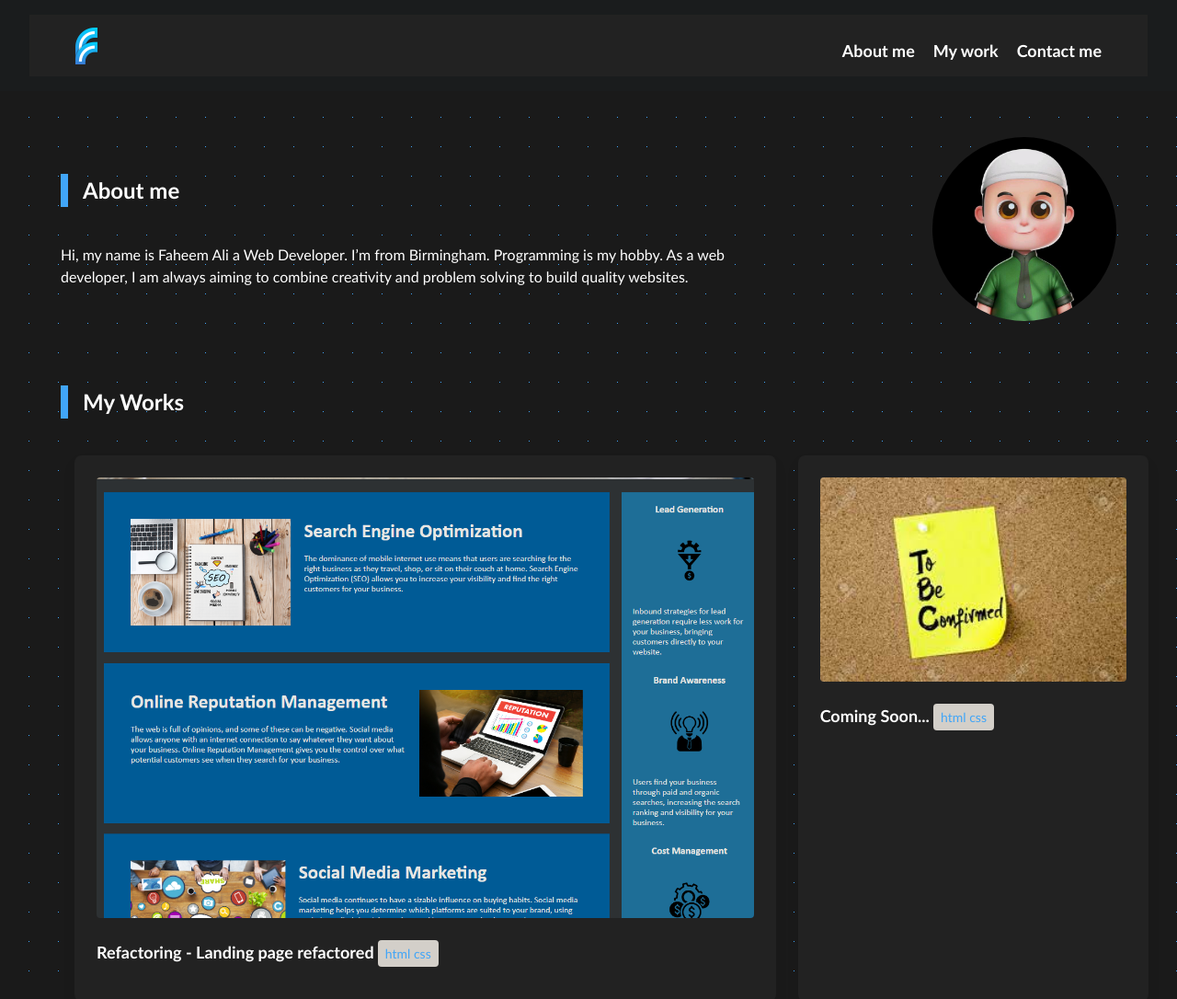
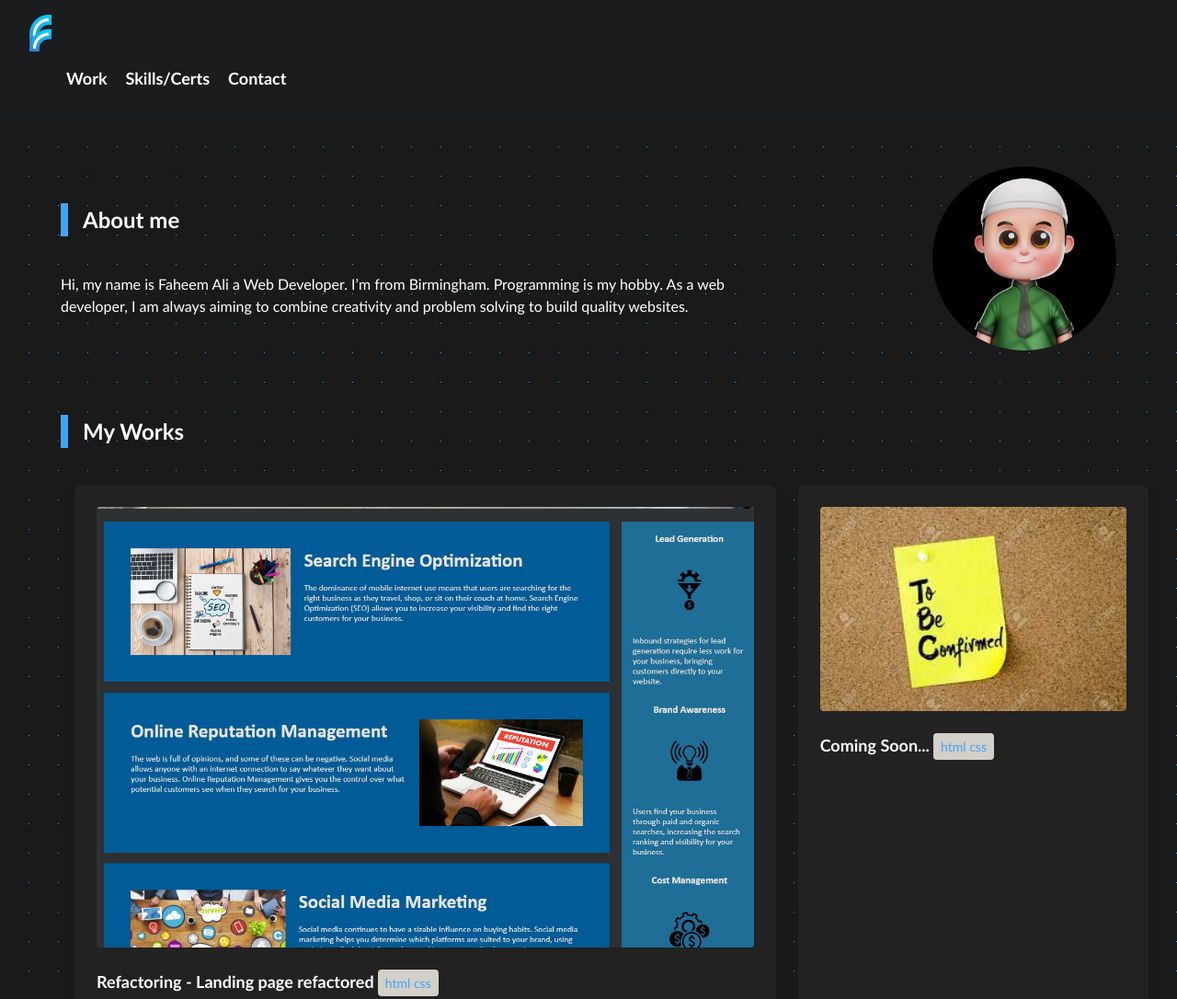
Before and after one commit to b70b70/personal-portfolio-website, a plain HTML site: page index.html in a window 1280 px wide. Shown: the top 1086 px of the page at 92% size. Drawn offline with Linux system fonts and the light colour scheme.

Commit message:
refactored html code for the nav and created css directory

```diff
--- a/assets/style.css
+++ b/assets/css/style.css
@@ -84,6 +84,7 @@ picture {
   .navbar-logo img{
     width 50px;
   }
+
  nav {
     background-color: var(--darkcolour);
     padding: 1rem;
@@ -92,7 +93,7 @@ picture {
     display:
 }
 
-.navbar {
+.navbar-wrapper {
   display: flex;
   justify-content:space-between;
   align-items: center;
--- a/index.html
+++ b/index.html
@@ -6,31 +6,36 @@
   <meta name="viewport" content="width=device-width, initial-scale=1.0">
   <meta http-equiv="X-UA-Compatible" content="ie=edge">
   <title>Faheem Ali's Portfolio</title>
-  <link rel="stylesheet" href="../personal-portfolio-website/assets/style.css" >
+  <link rel="stylesheet" href="../personal-portfolio-website/assets/css/style.css" >
 </head>
 
 <body>
   <!-- logo / nav -->
-  <header>
+
     <nav>
       <div class="container">
-      <div class="navbar">
+        <div class="nav-bar-wrapper">
         <a href="#" class="navbar-logo">
             <img src="./assets/logo.webp" alt="logo">
         </a>
-        <div class="nav-bar-wrapper">
-            <ul class="navbar-menu">
-                    <a href="#aboutme" class="navbar-menu-item">About me</a>
-                    <a href="#mywork" class="navbar-menu-item">My work</a>
-                    <a href="#contactme" class="navbar-menu-item">Contact me</a>
-            </ul>
+      <ul class="nav-menu-wrapper">
+          <li>
+            <a href="#works" class="navbar-menu-item">Work</a>
+        </li>
+        <li>
+            <a href="#" class="navbar-menu-item">Skills/Certs</a>
+        </li>
+        <li>
+            <a href="#" class="navbar-menu-item">Contact</a>
+        </li>
+      </ul>
         </div>
       </div>
-    </div>
     </nav>
-  </header>
+
 
   <!-- hero -->
+  <header>
   <section class="hero-banner">
     <div class="container">
       <div class="hero-content">
@@ -44,7 +49,7 @@
       </div>
     </div>
   </section>
-
+</header>
 
   <!-- works -->
   <section class="works">
```
